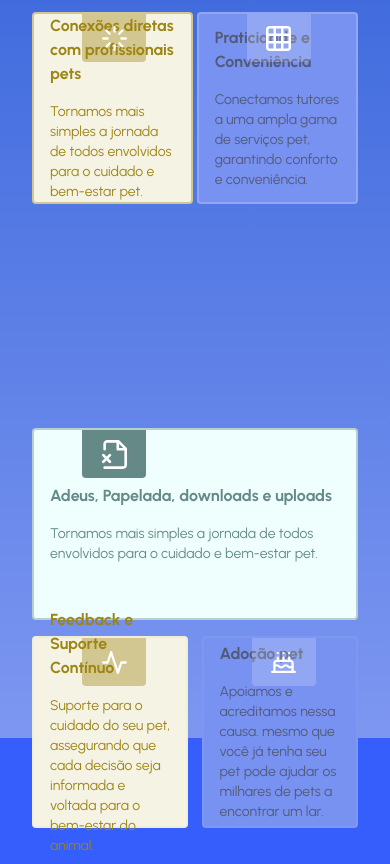
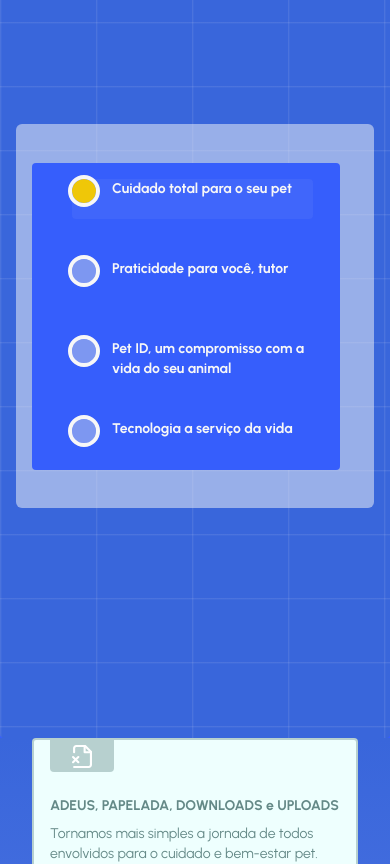
Before and after one commit to Miau-Club/miau-web-lading-page, a Next.js app: page /tutors in a window 390 px wide. Shown: the part 2300-3164 px from the top of the page. Built offline with nearby package versions, Linux system fonts and the light colour scheme.

Commit message:
ajusta versao mobile

```diff
--- a/src/app/(home)/page.tsx
+++ b/src/app/(home)/page.tsx
@@ -86,8 +86,8 @@ const Home: React.FC = () => {
       <div className='bg-blue-bg w-full h-screen pt-16 px-4 overflow-hidden flex justify-center flex-col items-start gap-10 sm:pl-[20%] sm:px-0'>
         <div className='grid grid-cols-3 grid-rows-3 gap-10 z-10'>
           <div className='row-span-2 col-span-3 sm:col-span-2 flex flex-col justify-end '>
-            <H1 className='text-xl'>O ecossistema do bem-estar pet, <br /><span className='font-normal'>na palma da sua mão.</span></H1>
-            <p className='max-w-[405px] text-miau-blueContrast text-base mt-2'>Nossa tecnologia conecta tutores, veterinários, petshops e profissionais em uma rede de cuidado pet, centralizando o histórico de vida do animal em um único lugar.</p>
+            <H1 className='text-xl'>O ecossistema do bem-estar pet, <br /><span className='font-normal'>na palma da sua mão</span></H1>
+            <p className='max-w-[405px] text-miau-blueContrast text-lg mt-2'>Nossa tecnologia conecta tutores, veterinários, petshops e profissionais em uma rede de cuidado pet, centralizando o histórico de vida do animal em um único lugar.</p>
           </div>
           <div className="h-[35rem] w-[35rem] relative row-span-4 col-span-1 hidden sm:block right-60 z-10 animate-bounce">
             <Image
--- a/src/app/tutors/page.tsx
+++ b/src/app/tutors/page.tsx
@@ -3,12 +3,36 @@
 import { Button } from '@/components/button';
 import { H1 } from '@/components/h1';
 import Image from 'next/image';
-import React from 'react';
+import React, { useState } from 'react';
 import { twMerge } from 'tailwind-merge';
 
 // import { Container } from './styles';
 
 const Tutors: React.FC = () => {
+    const [selectedItems, setSelectedItems] = useState(0);
+
+    const handleItemClick = (index: number) => {
+        setSelectedItems(index);
+    };
+
+    const items = [
+        {
+            title: "Cuidado total para o seu pet",
+            description: "Com o app MiAu Club você tem todas as informações do seu pet centralizadas em um único lugar! Desde consultas até vacinas, exames e prescrições médicas."
+        },
+        {
+            title: "Praticidade para você, tutor",
+            description: "Esqueça a confusão de vários apps. No MiAu Club, você gerencia a saúde e o bem-estar do seu pet, além de acessar serviços e produtos essenciais, tudo em um só lugar!"
+        },
+        {
+            title: "Pet ID, um compromisso com a vida do seu animal",
+            description: "A nossa tecnologia de reconhecimento biométrico, garante a identificação imediata do seu pet. O PET ID centraliza dados vitais e histórico médico, simplificando consultas veterinárias e aumentando a segurança em casos de emergência."
+        },
+        {
+            title: "Tecnologia a serviço da vida",
+            description: "Tecnologia a serviço da vida. A inteligência artificial do MiAu Club trabalha para entender e prever as necessidades do seu pet, oferecendo recomendações que fazem a diferença no dia a dia."
+        }
+    ];
 
     function CardIcons({ subtitle, src, color }: { subtitle: String, src: string, color: string }) {
 
@@ -40,20 +64,20 @@ const Tutors: React.FC = () => {
         children,
         isHeader
     }: any) => (
-        <div className={twMerge(`relative flex flex-col h-48 sm:h-80 items-start justify-center gap-4 sm:gap-10 border-2 rounded-sm px-4 sm:px-12`, isHeader ? 'col-span-3 row-span-1' : 'w-[48%]', bgColor, borderColor, className)}>
-            <H1 className={`${textColor} sm:text-xl text-base`}>{title}</H1>
+        <div className={twMerge(`relative flex flex-col items-start justify-start pt-20 h-48 sm:h-80 gap-2 sm:gap-10 border-2 rounded-sm px-4 sm:px-12`, isHeader ? 'col-span-3 row-span-1' : 'w-[48%]', bgColor, borderColor, className)}>
+            <H1 className={`${textColor} sm:text-xl text-sm`}>{title}</H1>
             <p className={`${textColor} font-normal text-sm sm:text-lg`}>{description || text}</p>
             {children}
         </div>
     );
 
     function SealGridIcon({ color, iconSrc }: { color: string, iconSrc: string }) {
-        return (<div className={twMerge('flex flex-col justify-center items-center absolute top-0 h-12 w-16 rounded-b-sm rounded-t-none left-12', color)}>
+        return (<div className={twMerge('flex flex-col justify-center items-center absolute top-0 h-8 sm:h-12 w-16 rounded-b-sm rounded-t-none left-4 sm:left-12', color)}>
             <Image
                 src={iconSrc}
                 alt="Icon cards"
-                width="25"
-                height="25"
+                width="20"
+                height="20"
             />
         </div>)
     }
@@ -61,10 +85,10 @@ const Tutors: React.FC = () => {
     return (
         <div >
             <div className='h-screen w-full sm:px-40 flex flex-col items-center justify-center bg-blue-bgTutors '>
-                <h3 className='text-miau-yellow font-normal'>O maior ecossistema pet integrado</h3>
+                <h3 className='text-miau-yellow font-normal text-base'>O maior ecossistema pet integrado</h3>
                 <div className="flex flex-col text-center gap-4 pt-8 justify-start items-center relative h-[60%] w-full sm:w-[50%] bg-blue-bgTutors bg-[linear-gradient(to_right,#295AD7,transparent_2px),linear-gradient(to_bottom,#295AD7,transparent_2px)] bg-[size:6rem_4rem] rounded-sm">
                     <H1>Tudo para o seu pet na palma da mão</H1>
-                    <h2 className='text-miau-blueContrast font-normal text-base max-w-[22rem] sm:text-lg sm:max-w-[35rem]'>Mais praticidade para o tutor e o animal: saúde e bem-estar gerenciados sem complicações, apoiados pela inovação exclusiva do Pet ID, que facilita o acompanhamento completo e seguro.</h2>
+                    <h2 className='text-miau-blueContrast font-normal max-w-[22rem] text-base sm:text-xl sm:max-w-[35rem]'>Mais praticidade para o tutor e o animal: saúde e bem-estar gerenciados sem complicações, apoiados pela inovação exclusiva do Pet ID, que facilita o acompanhamento completo e seguro.</h2>
                 </div>
                 <div className="h-[35%] w-full absolute bottom-[5%] sm:h-[50%]">
                     <Image
@@ -75,7 +99,7 @@ const Tutors: React.FC = () => {
                     />
                 </div>
             </div>
-            <div className='flex flex-col sm:flex-row w-full h-[160vh] sm:h-screen bg-blue-bgTutors bg-[radial-gradient(#F7F7F710_1px,transparent_1px)] [background-size:16px_16px] justify-center items-center gap-24'>
+            <div className='flex flex-col sm:flex-row w-full h-[160vh] sm:h-[90vh] bg-blue-bgTutors bg-[radial-gradient(#F7F7F710_1px,transparent_1px)] [background-size:16px_16px] justify-center items-center gap-24'>
                 <CardIcons
                     color='bg-blue-blueLight bg-opacity-75'
                     src='/icons/download.svg'
@@ -91,18 +115,52 @@ const Tutors: React.FC = () => {
                 />
             </div>
 
-            <div className='h-screen bg-gradient-to-b from-blue-bgTutors to-miau-blueContrast flex justify-center items-center'>
+            <div className='flex
+                justify-center
+                items-center
+                px-4
+                sm:px-10
+                h-screen
+                sm:h-[150vh]
+                w-full
+                bg-blue-bgTutors
+                bg-[linear-gradient(to_right,#F7F7F720,transparent_2px),linear-gradient(to_bottom,#F7F7F720,transparent_2px)]
+                bg-[size:6rem_4rem]
+                rounded-sm'
+            >
+                <div className='flex items-center pl-4 w-screen h-96 sm:pl-16 sm:h-[80vh] sm:w-[40vw] bg-miau-white/50 rounded-md'>
+                    <div className='relative w-[90%] h-[80%] sm:h-[70vh] sm:w-[15vw] bg-miau-branding rounded-sm py-4'>
+                        <div className="absolute top-[2rem] hidden sm:block left-[3.2rem] w-1 h-[85%] bg-miau-white rounded-md" />
+                        {items.map((item, index) => (
+                            <div
+                                key={index}
+                                className="flex flex-col items-start justify-center relative mb-10 cursor-pointer gap-4 pl-10"
+                                onClick={() => handleItemClick(index)}
+                            >
+                                <div className={twMerge("flex flex-row gap-4 w-[90%] rounded-sm h-10", `${selectedItems == index ? 'bg-miau-blueLight/15' : ''}`)}>
+                                    <div className={`rounded-full flex-shrink-0 w-6 h-6 outline outline-[0.3rem] outline-miau-white ${selectedItems == index ? 'bg-miau-yellow' : 'bg-miau-blueContrast'}`} />
+                                    <h2 className="text-sm sm:text-base text-miau-white font-bold max-w-[21rem]">{item.title}</h2>
+                                </div>
+                                <p className="text-miau-white hidden text-sm font-normal max-w-[21rem] ml-10">{item.description}</p>
+                            </div>
+                        ))}
+                    </div>
+                </div>
+            </div>
 
-                <div className='grid grid-cols-3 grid-rows-3 gap-4 px-8 sm:w-[90rem]'>
+            <div className='h-full sm:h-[120vh] bg-gradient-to-b from-blue-bgTutors to-miau-blueContrast flex justify-center items-center'>
+
+                <div className='grid grid-cols-3 grid-rows-6 sm:grid-rows-3 gap-4 px-8 sm:w-[90rem]'>
                     <GridItem
                         isHeader
-                        title='SOMOS TOTALMENTE GRATUITOS'
-                        text='Acesso gratuito a recursos essenciais para o cuidado diário do seu pet.'
+                        title='ADEUS, PAPELADA, DOWNLOADS e UPLOADS'
+                        text='Tornamos mais simples a jornada de todos envolvidos para o cuidado e bem-estar pet.'
                         bgColor='bg-green-light'
                         textColor='text-green-dark'
                         borderColor='border-green-dark/40'
+                        className='pt-14 sm:pt-20'
                     >
-                        <SealGridIcon color={'bg-green-dark'} iconSrc='/icons/currency-dolar.svg' />
+                        <SealGridIcon color={'bg-green-dark/40'} iconSrc='/icons/file-close.svg' />
                         <Button onClick={() => { }} classname='bg-green-dark hover:bg-green-dark/90' text={'Baixar agora'} />
                     </GridItem>
 
@@ -113,7 +171,7 @@ const Tutors: React.FC = () => {
                             bgColor='bg-yellow-light'
                             textColor='text-miau-yellowDark'
                             borderColor='border-miau-yellowDark/40'
-                            className="w-[49.5%]"
+                            className="sm:w-[49.5%] h-[100%]"
                         >
                             <SealGridIcon color={'bg-miau-yellowDark/40'} iconSrc='/icons/loader.svg' />
                         </GridItem>
@@ -123,7 +181,7 @@ const Tutors: React.FC = () => {
                             bgColor='bg-miau-blueLight'
                             textColor='text-miau-black/70'
                             borderColor='border-miau-white/20'
-                            className="w-[49.5%]"
+                            className="sm:w-[49.5%] h-[100%]"
                         >
                             <SealGridIcon color={'bg-miau-white/20'} iconSrc='/icons/grid.svg' />
                         </GridItem>
@@ -131,14 +189,14 @@ const Tutors: React.FC = () => {
 
                     <GridItem
                         isHeader
-                        title='Adeus, Papelada, downloads e uploads'
-                        text='Tornamos mais simples a jornada de todos envolvidos para o cuidado e bem-estar pet.'
-                        className='sm:col-span-1'
+                        title='Somos Gratuitos'
+                        text='Acesso gratuito a recursos essenciais para o cuidado diário do seu pet.'
                         bgColor='bg-green-light'
                         textColor='text-green-dark'
                         borderColor='border-green-dark/40'
+                        className='sm:col-span-1 pt-14 sm:pt-20'
                     >
-                        <SealGridIcon color={'bg-green-dark'} iconSrc='/icons/file-close.svg' />
+                        <SealGridIcon color={'bg-green-dark/40'} iconSrc='/icons/currency-dolar.svg' />
                     </GridItem>
 
                     {/* Web view */}
@@ -164,13 +222,15 @@ const Tutors: React.FC = () => {
                     </GridItem>
 
                     {/* Mobile view */}
-                    <div className='col-span-3 sm:hidden flex flex-row justify-between'>
+                    <div className='flex flex-row justify-between col-span-3 row-span-2 sm:hidden'>
                         <GridItem
                             title='Feedback e Suporte Contínuo'
                             text='Suporte para o cuidado do seu pet, assegurando que cada decisão seja informada e voltada para o bem-estar do animal.'
                             bgColor='bg-yellow-light'
                             textColor='text-miau-yellowDark'
-                            borderColor='border-miau-yellowDark/5'
+                            borderColor='border-miau-yellowDark/40'
+                            className="h-[100%]"
+
                         >
                             <SealGridIcon color={'bg-miau-yellowDark/40'} iconSrc='/icons/activity.svg' />
                         </GridItem>
@@ -179,7 +239,9 @@ const Tutors: React.FC = () => {
                             text='Apoiamos e acreditamos nessa causa. mesmo que você já tenha seu pet pode ajudar os milhares de pets a encontrar um lar.'
                             bgColor='bg-miau-blueLight'
                             textColor='text-miau-black/70'
-                            borderColor='border-miau-white/5'
+                            borderColor='border-miau-white/20'
+                            className="h-[100%]"
+
                         >
                             <SealGridIcon color={'bg-miau-white/20'} iconSrc='/icons/cake.svg' />
                         </GridItem>
```
